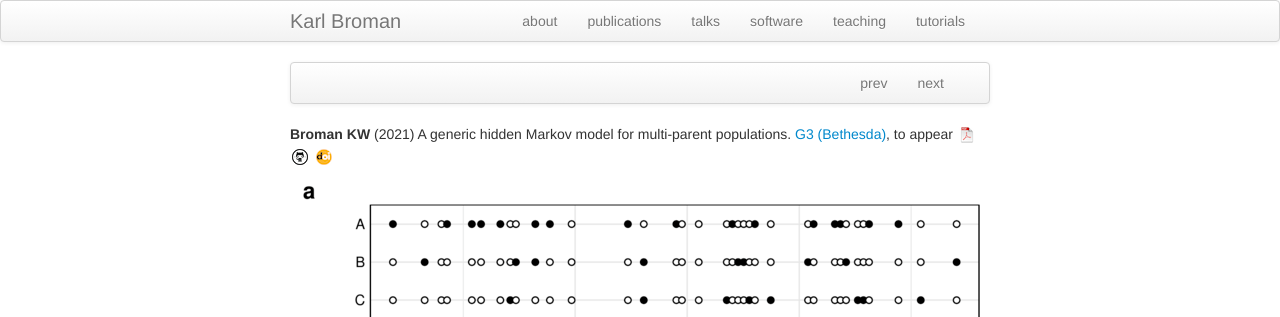
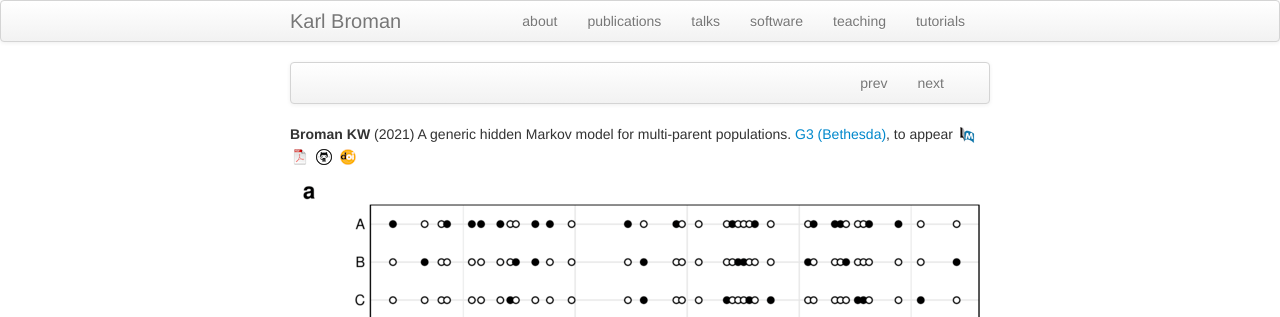
Before and after one commit to kbroman/kbroman.github.io, a Jekyll site: the page built from publpics/genhmm_fig1.md, in a window 1280 px wide. Shown: the top 317 px of the page. Built offline with Jekyll 4.4.1, drawn with Linux system fonts in a browser that asks for light colours.

Commit message:
Add pubmed link in publpics/genhmm_fig1.md

```diff
--- a/publpics/genhmm_fig1.md
+++ b/publpics/genhmm_fig1.md
@@ -15,6 +15,7 @@ title: Broman (2021) Fig 1
 **Broman KW** (2021) A generic hidden Markov model
 for multi-parent populations. [G3
 (Bethesda)](https://academic.oup.com/g3journal), to appear
+[![PubMed](../icons16/pubmed-icon.png)](https://pubmed.ncbi.nlm.nih.gov/34791211/)
 [![pdf](../icons16/pdf-icon.png)](https://academic.oup.com/g3journal/advance-article-pdf/doi/10.1093/g3journal/jkab396/41158355/jkab396.pdf)
 [![GitHub](../icons16/github-icon.png)](https://github.com/kbroman/Paper_GenericHMM)
 [![doi](../icons16/doi-icon.png)](https://doi.org/10.1093/g3journal/jkab396)
```
